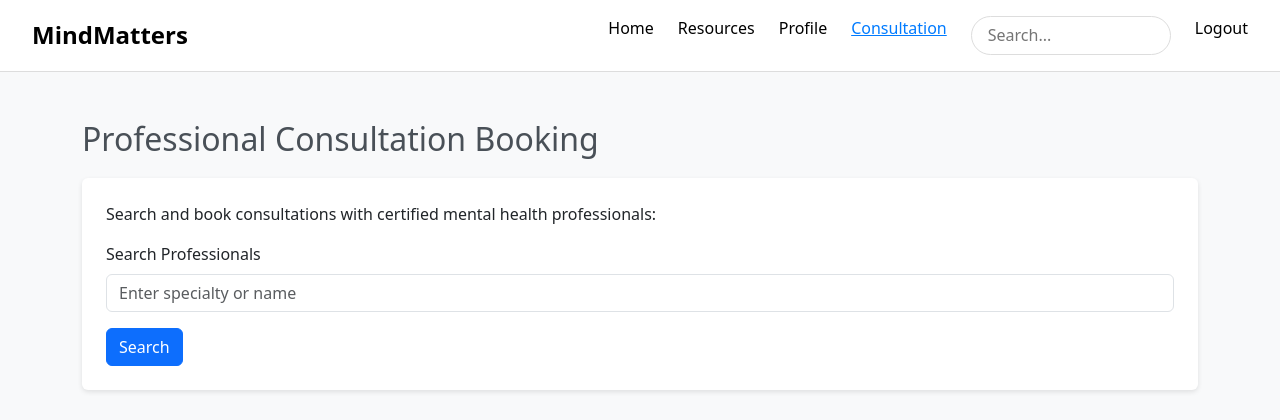
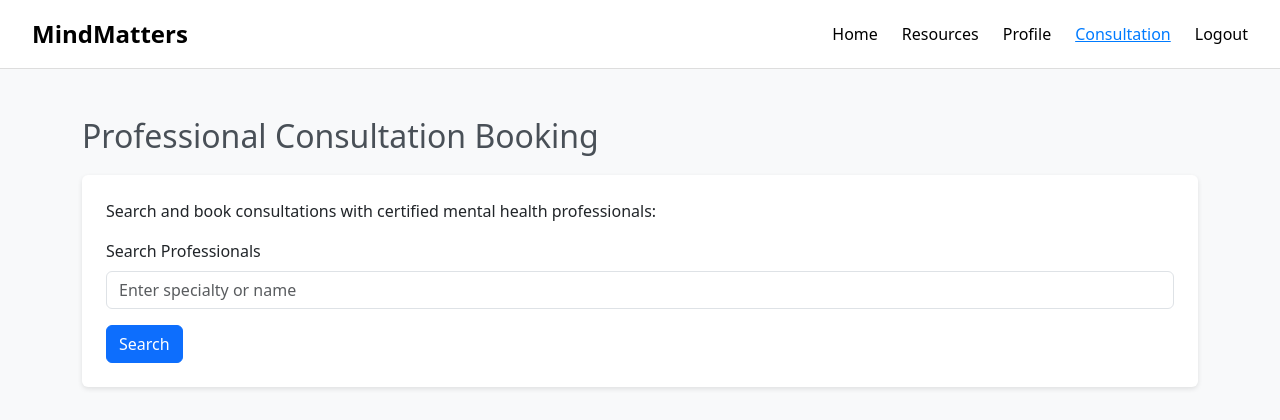
Before and after one commit to nourrosama/MindMatters, a Flask app: page /consultation in a window 1280 px wide. Shown: the top 420 px of the page. Run offline with Flask 3, Linux system fonts and the light colour scheme; the visitor is signed in with stand-in values (Sample User, id 1); data that the repository does not hold is empty; some libraries are stand-ins or nearby versions.

Commit message:
delete the search bar and delet the photo part from the the all page

```diff
--- a/app_2.py
+++ b/app_2.py
@@ -445,13 +445,6 @@ def booking(professional_id):
 
     return render_template("booking.html", doctor=professional)
 
-@app.route('/')
-def index():
-    # Fetch past entries
-    entries = list(journals_collection.find().sort("createdAt", -1))
-    for entry in entries:
-        entry["_id"] = str(entry["_id"])  # Convert ObjectId to string for JSON serialization
-    return render_template('mood_tracking.html', entries=entries)
 
 
 @app.route('/save', methods=['POST'])
--- a/templates/booking.html
+++ b/templates/booking.html
@@ -92,7 +92,6 @@
             <h3 class="text-center mb-4">Book an Appointment with {{ doctor['name'] if doctor else 'a Doctor' }}
             <div class="row">
                 <div class="col-md-3 text-center profile-section">
-                    <img src="{{ doctor['image'] }}" alt="{{ doctor['name'] }}" class="img-fluid rounded-circle">
                     <h5 class="mt-2">{{ doctor['name'] }}</h5>
                     <p class="text-muted">{{ doctor['specialty'] }}</p>
                 </div>
--- a/templates/consultation.html
+++ b/templates/consultation.html
@@ -64,13 +64,6 @@
       text-decoration: underline;
       color: #007bff; /* Highlight active page link */
     }
-        .search-bar {
-            border: 1px solid #ddd;
-            border-radius: 20px;
-            padding: 0.4rem 1rem;
-            font-size: 1rem;
-            width: 200px;
-        }
     </style>
 </head>
 <body>
@@ -83,7 +76,6 @@
                   <li class="{% if request.endpoint == 'resources' %}active{% endif %}"><a href="{{ url_for('resources') }}">Resources</a></li>
                   <li class="{% if request.endpoint == 'profile' %}active{% endif %}"><a href="{{ url_for('profile') }}">Profile</a></li>
                   <li class="{% if request.endpoint == 'consultation' %}active{% endif %}"><a href="{{ url_for('consultation') }}">Consultation</a></li>
-                  <li><input type="text" class="search-bar" placeholder="Search..."></li>
                   <li><a href="{{ url_for('logout') }}">Logout</a></li>
                 </ul>
               </nav>
@@ -109,7 +101,6 @@
                 {% for doctor in doctors %}
                 <div class="col-md-4 mb-4">
                     <div class="card doctor-card p-3 text-center">
-                        <img src="{{ doctor['image'] }}" alt="{{ doctor['name'] }}" class="img-fluid rounded-circle">
                         <div class="card-body">
                             <h5 class="card-title">{{ doctor['name'] }}</h5>
                             <p class="card-text">{{ doctor['description'] }}</p>
```
Also changed, not shown: templates/feed.html (+1 -8 lines), templates/profile.html (+0 -8 lines), templates/resources.html (+0 -9 lines).
